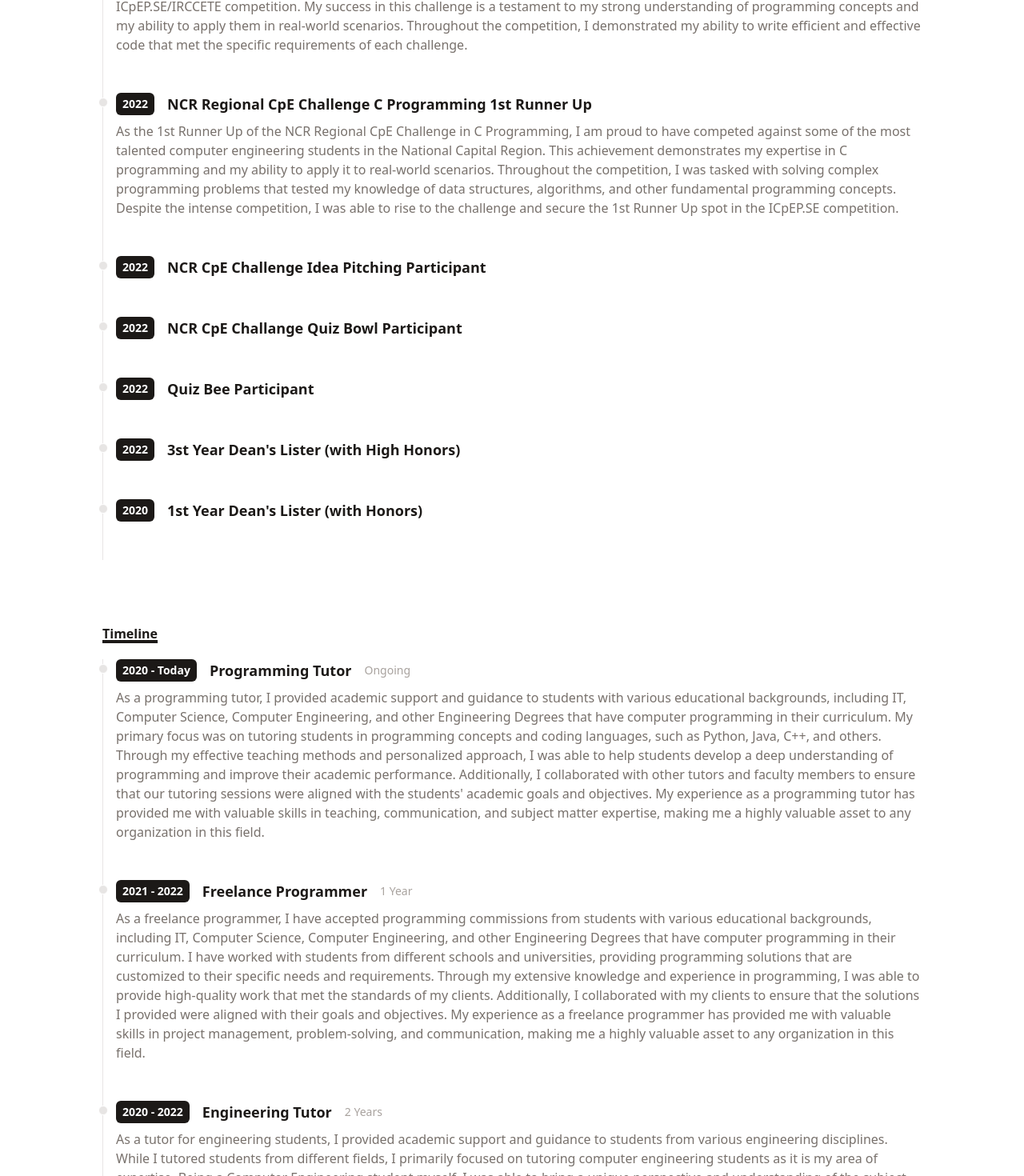
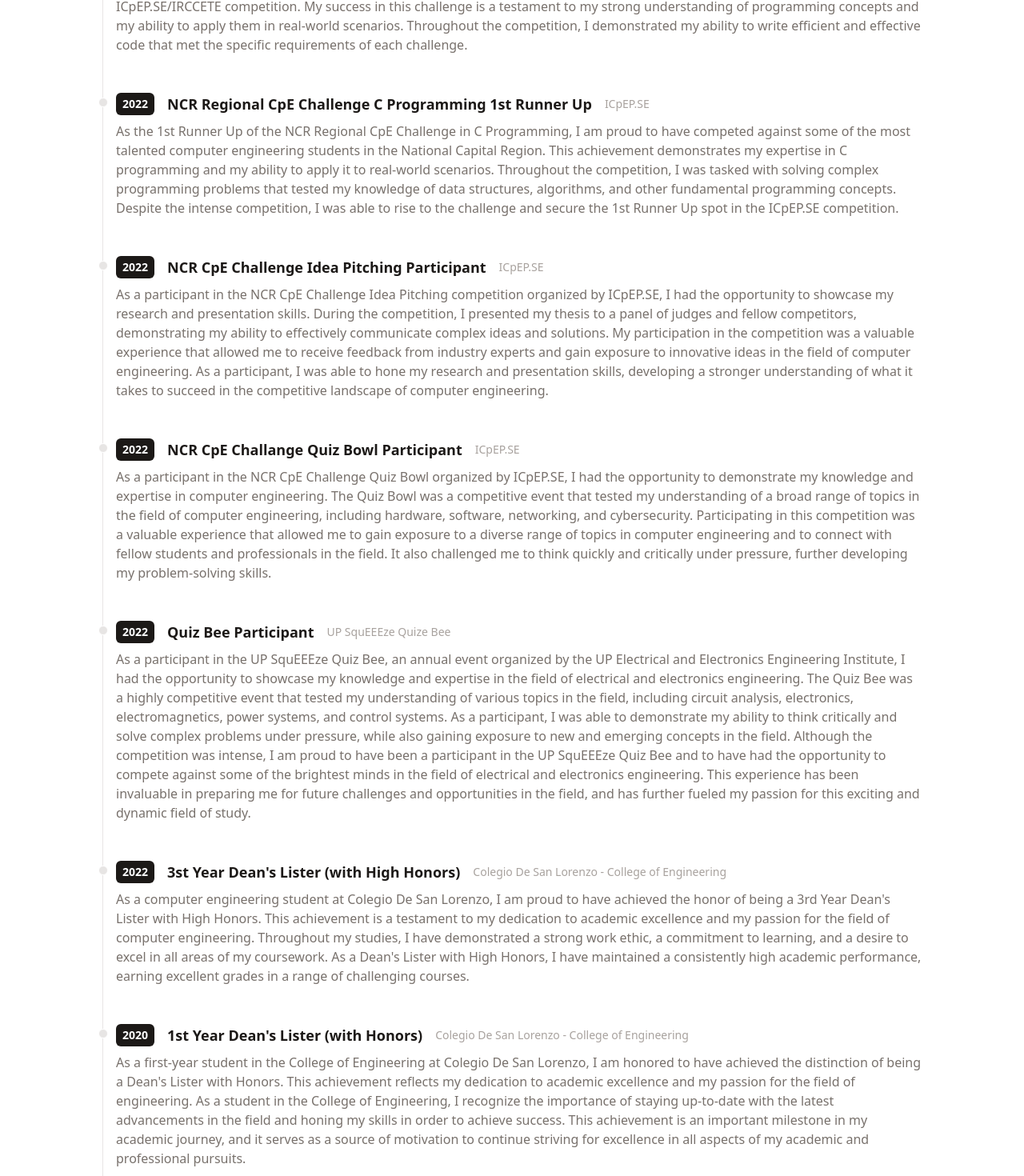
Before and after one commit to AlgoChad/Portfolio-Website, a React (Vite) app in the folder portfolio-profile/: page / in a window 1280 px wide. Shown: the part 1680-3150 px from the top of the page at 80% size. Built offline with nearby package versions, Linux system fonts and the light colour scheme.

Commit message:
Update data in timelime3

```diff
--- a/portfolio-profile/src/components/Achievement.jsx
+++ b/portfolio-profile/src/components/Achievement.jsx
@@ -12,6 +12,7 @@ function Achievement(){
                 <AchievementItem
                     year={item.year}
                     achievement={item.achievement}
+                    location={item.location}
                     details={item.details}
                 />
             ))}
--- a/portfolio-profile/src/components/AchievementItem.jsx
+++ b/portfolio-profile/src/components/AchievementItem.jsx
@@ -1,6 +1,6 @@
 import React from 'react';
 
-function AchievementItem({year, achievement, details}){
+function AchievementItem({year, achievement, location, details}){
     return (
         <ol className="flex flex-col md:flex-row relative border-l border-stone-200 dark:border-stone-700">
             <li className="mb-10 ml-4">
@@ -12,6 +12,9 @@ function AchievementItem({year, achievement, details}){
                     <h3 className='text-lg font-semibold text-stone-900 dark:text-white'>
                         {achievement}
                     </h3>
+                    <div className='my-1 text-sm font-normal leading-none text-stone-400 dark:text-stone-500'>
+                        {location}
+                    </div>
                 </p>
                 <p className='my-2 text-base font-normal text-stone-500 dark:text-stone-400'>
                     {details}
--- a/portfolio-profile/src/data/achievements.js
+++ b/portfolio-profile/src/data/achievements.js
@@ -15,30 +15,30 @@ export default [
         year: '2022',
         achievement: "NCR CpE Challenge Idea Pitching Participant",
         location: "ICpEP.SE",
-        details: ""
+        details: "As a participant in the NCR CpE Challenge Idea Pitching competition organized by ICpEP.SE, I had the opportunity to showcase my research and presentation skills. During the competition, I presented my thesis to a panel of judges and fellow competitors, demonstrating my ability to effectively communicate complex ideas and solutions. My participation in the competition was a valuable experience that allowed me to receive feedback from industry experts and gain exposure to innovative ideas in the field of computer engineering. As a participant, I was able to hone my research and presentation skills, developing a stronger understanding of what it takes to succeed in the competitive landscape of computer engineering."
     },
     {
         year: '2022',
         achievement: "NCR CpE Challange Quiz Bowl Participant",
         location: "ICpEP.SE",
-        details: ""
+        details: "As a participant in the NCR CpE Challenge Quiz Bowl organized by ICpEP.SE, I had the opportunity to demonstrate my knowledge and expertise in computer engineering. The Quiz Bowl was a competitive event that tested my understanding of a broad range of topics in the field of computer engineering, including hardware, software, networking, and cybersecurity. Participating in this competition was a valuable experience that allowed me to gain exposure to a diverse range of topics in computer engineering and to connect with fellow students and professionals in the field. It also challenged me to think quickly and critically under pressure, further developing my problem-solving skills."
     },
     {
         year: '2022',
         achievement: "Quiz Bee Participant",
         location: "UP SquEEEze Quize Bee",
-        details: ""
+        details: "As a participant in the UP SquEEEze Quiz Bee, an annual event organized by the UP Electrical and Electronics Engineering Institute, I had the opportunity to showcase my knowledge and expertise in the field of electrical and electronics engineering. The Quiz Bee was a highly competitive event that tested my understanding of various topics in the field, including circuit analysis, electronics, electromagnetics, power systems, and control systems. As a participant, I was able to demonstrate my ability to think critically and solve complex problems under pressure, while also gaining exposure to new and emerging concepts in the field. Although the competition was intense, I am proud to have been a participant in the UP SquEEEze Quiz Bee and to have had the opportunity to compete against some of the brightest minds in the field of electrical and electronics engineering. This experience has been invaluable in preparing me for future challenges and opportunities in the field, and has further fueled my passion for this exciting and dynamic field of study."
     },
     {
         year: '2022',
         achievement: "3st Year Dean's Lister (with High Honors)",
         location: "Colegio De San Lorenzo - College of Engineering",
-        details: ""
+        details: "As a computer engineering student at Colegio De San Lorenzo, I am proud to have achieved the honor of being a 3rd Year Dean's Lister with High Honors. This achievement is a testament to my dedication to academic excellence and my passion for the field of computer engineering. Throughout my studies, I have demonstrated a strong work ethic, a commitment to learning, and a desire to excel in all areas of my coursework. As a Dean's Lister with High Honors, I have maintained a consistently high academic performance, earning excellent grades in a range of challenging courses."
     },
     {
         year: '2020',
         achievement: "1st Year Dean's Lister (with Honors)",
         location: "Colegio De San Lorenzo - College of Engineering",
-        details: ""
+        details: "As a first-year student in the College of Engineering at Colegio De San Lorenzo, I am honored to have achieved the distinction of being a Dean's Lister with Honors. This achievement reflects my dedication to academic excellence and my passion for the field of engineering. As a student in the College of Engineering, I recognize the importance of staying up-to-date with the latest advancements in the field and honing my skills in order to achieve success. This achievement is an important milestone in my academic journey, and it serves as a source of motivation to continue striving for excellence in all aspects of my academic and professional pursuits."
     }
 ]
```
